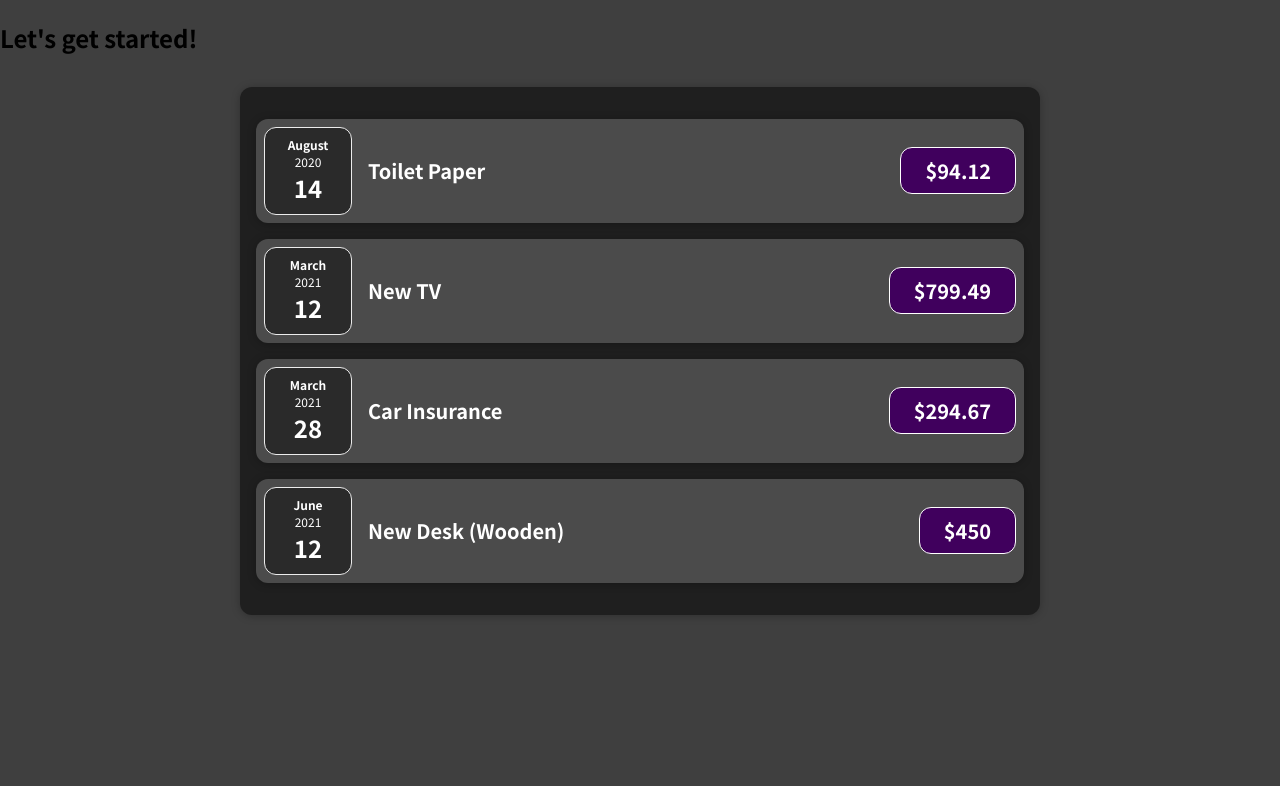
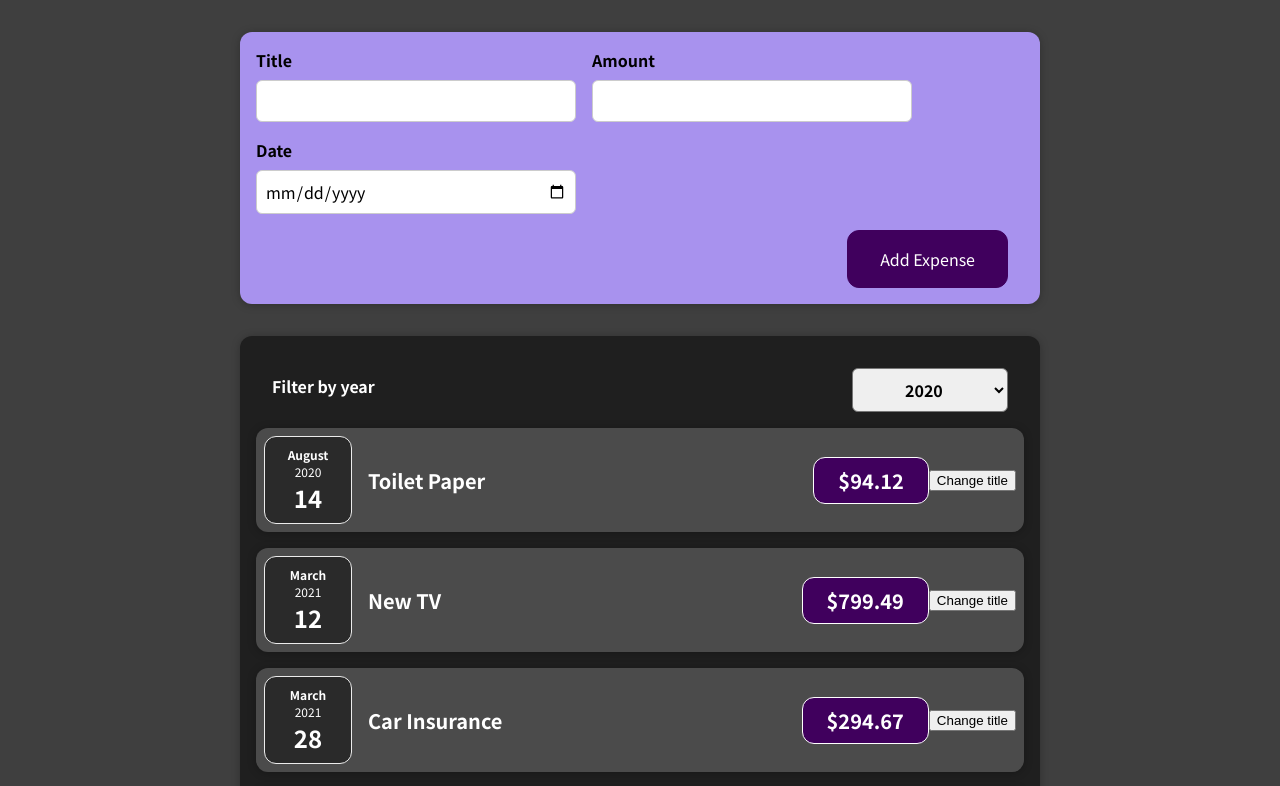
Before and after one commit to snjv9/01-starting-setup, a React (Create React App) app: page / in a window 1280 px wide. Shown: the top 786 px of the page. Built offline with nearby package versions, Linux system fonts and the light colour scheme.

Commit message:
Added State and 2 Way Binding

```diff
--- a/src/App.js
+++ b/src/App.js
@@ -1,5 +1,5 @@
 import Expenses from "./components/Expenses/Expenses";
-
+import NewExpense from "./components/NewExpense/NewExpense";
 function App() {
   const expenses = [
     {
@@ -22,10 +22,14 @@
       date: new Date(2021, 5, 12),
     },
   ];
+
+  const addExpenseHandler = (expense) => {
+    console.log(expense);
+  };
   //variable name such as title,amount,date used here will be as it is used when accessing this via props
   return (
     <div>
-      <h2>Let's get started!</h2>
+      <NewExpense onAddExpense={addExpenseHandler} />
       <Expenses items={expenses}></Expenses>
     </div>
   );
--- a/src/components/Expenses/ExpenseItem.js
+++ b/src/components/Expenses/ExpenseItem.js
@@ -1,15 +1,25 @@
+import React, { useState } from "react";
+
 import "./ExpenseItem.css";
 import Card from "../UI/Card";
 import ExpenseDate from "./ExpenseDate";
 
 const ExpenseItem = (props) => {
+  //This props.title is the initial value from where we want to observe change
+  const [title, setTitle] = useState(props.title);
+
+  const clickHandler = () => {
+    setTitle("Updated");
+  };
+
   return (
     <Card className="expense-item">
       <ExpenseDate date={props.date}></ExpenseDate>
       <div className="expense-item__description">
-        <h2>{props.title}</h2>
+        <h2>{title}</h2>
         <div className="expense-item__price"> ${props.amount}</div>
       </div>
+      <button onClick={clickHandler}>Change title</button>
     </Card>
   );
 };
--- a/src/components/Expenses/Expenses.js
+++ b/src/components/Expenses/Expenses.js
@@ -1,10 +1,21 @@
 import ExpenseItem from "./ExpenseItem";
 import "./Expenses.css";
 import Card from "../UI/Card";
+import React, { useState } from "react";
+import ExpensesFilter from "./ExpensesFilter";
 
 const Expenses = (props) => {
+  const [filteredYear, setFilteredYear] = useState("2020");
+  const filterChangeHandler = (selectedYear) => {
+    setFilteredYear(selectedYear);
+  };
   return (
+    <div>
       <Card className="expenses">
+        <ExpensesFilter
+          selected={filteredYear}
+          onChangeFilter={filterChangeHandler}
+        />
         <ExpenseItem
           title={props.items[0].title}
           amount={props.items[0].amount}
@@ -26,6 +37,7 @@
           date={props.items[3].date}
         />
       </Card>
+    </div>
   );
 };
 
--- /dev/null
+++ b/src/components/Expenses/ExpensesFilter.css
@@ -0,0 +1,24 @@
+.expenses-filter {
+  color: white;
+  padding: 0 1rem;
+}
+
+.expenses-filter__control {
+  display: flex;
+  width: 100%;
+  align-items: center;
+  justify-content: space-between;
+  margin: 1rem 0;
+}
+
+.expenses-filter label {
+  font-weight: bold;
+  margin-bottom: 0.5rem;
+}
+
+.expenses-filter select {
+  font: inherit;
+  padding: 0.5rem 3rem;
+  font-weight: bold;
+  border-radius: 6px;
+}
--- /dev/null
+++ b/src/components/Expenses/ExpensesFilter.js
@@ -0,0 +1,24 @@
+import React from "react";
+
+import "./ExpensesFilter.css";
+
+const ExpensesFilter = (props) => {
+  const dropdownChangeHandler = (event) => {
+    props.onChangeFilter(event.target.value);
+  };
+  return (
+    <div className="expenses-filter">
+      <div className="expenses-filter__control">
+        <label>Filter by year</label>
+        <select value={props.selected} onChange={dropdownChangeHandler}>
+          <option value="2022">2022</option>
+          <option value="2021">2021</option>
+          <option value="2020">2020</option>
+          <option value="2019">2019</option>
+        </select>
+      </div>
+    </div>
+  );
+};
+
+export default ExpensesFilter;
--- /dev/null
+++ b/src/components/NewExpense/ExpenseForm.css
@@ -0,0 +1,26 @@
+.new-expense__controls {
+  display: flex;
+  flex-wrap: wrap;
+  gap: 1rem;
+  margin-bottom: 1rem;
+  text-align: left;
+}
+
+.new-expense__control label {
+  font-weight: bold;
+  margin-bottom: 0.5rem;
+  display: block;
+}
+
+.new-expense__control input {
+  font: inherit;
+  padding: 0.5rem;
+  border-radius: 6px;
+  border: 1px solid #ccc;
+  width: 20rem;
+  max-width: 100%;
+}
+
+.new-expense__actions {
+  text-align: right;
+}
--- /dev/null
+++ b/src/components/NewExpense/ExpenseForm.js
@@ -0,0 +1,92 @@
+import React, { useState } from "react";
+import "./ExpenseForm.css";
+
+const ExpenseForm = (props) => {
+  //Here when something will be entered then this will automatically update the state however we dont explicitly want that
+
+  const [enteredTitle, setEnteredTitle] = useState("");
+  const [enteredAmount, setEnteredAmount] = useState("");
+  const [enteredDate, setEnteredDate] = useState("");
+  // const [userInput,setUserInput] = useState({
+  //   enteredTitle='',
+  //   enteredAmount='',
+  //   enteredDate=''
+  // });
+
+  const titleChangeHandler = (event) => {
+    setEnteredTitle(event.target.value);
+    // setUserInput((prevState)=>{
+    //   return {...prevState,enteredTitle:event.target.value};
+    // });
+  };
+
+  const amountChangeHandler = (event) => {
+    setEnteredAmount(event.target.value);
+    // setUserInput({
+    //   ...userInput,
+    //   enteredAmount: event.target.value
+    // })
+  };
+
+  const dateChangeHandler = (event) => {
+    setEnteredDate(event.target.value);
+    // setUserInput({
+    //     ...userInput,
+    //     enteredDate:event.target.value
+    // })
+  };
+
+  const submitHandler = (event) => {
+    event.preventDefault();
+    const expenseData = {
+      title: enteredTitle,
+      amount: enteredAmount,
+      date: new Date(enteredDate),
+    };
+    props.onSaveExpenseData(expenseData);
+    setEnteredTitle("");
+    setEnteredAmount("");
+    setEnteredDate("");
+  };
+
+  //when a submit button is inside a form we cam listen to form being submitted
+  return (
+    <form onSubmit={submitHandler}>
+      <div className="new-expense__controls">
+        <div className="new-expense__control">
+          <label>Title</label>
+          <input
+            type="text"
+            value={enteredTitle}
+            onChange={titleChangeHandler}
+          />
+        </div>
+        <div className="new-expense__control">
+          <label>Amount</label>
+          <input
+            type="number"
+            min="0.01"
+            step="0.01"
+            value={enteredAmount}
+            onChange={amountChangeHandler}
+          />
+        </div>
+        <div className="new-expense__control">
+          <label>Date</label>
+          <input
+            type="date"
+            min="2019-01-01"
+            max="2022-12-31"
+            value={enteredDate}
+            onChange={dateChangeHandler}
+          />
+        </div>
+      </div>
+      <div className="new-expense__actions">
+        <button type="submit">Add Expense</button>
+      </div>
+    </form>
+  );
+};
+
+export default ExpenseForm;
--- /dev/null
+++ b/src/components/NewExpense/NewExpense.css
@@ -0,0 +1,38 @@
+.new-expense {
+  background-color: #a892ee;
+  padding: 1rem;
+  margin: 2rem auto;
+  width: 50rem;
+  max-width: 95%;
+  border-radius: 12px;
+  text-align: center;
+  box-shadow: 0 1px 8px rgba(0, 0, 0, 0.25);
+}
+
+.new-expense button {
+  font: inherit;
+  cursor: pointer;
+  padding: 1rem 2rem;
+  border: 1px solid #40005d;
+  background-color: #40005d;
+  color: white;
+  border-radius: 12px;
+  margin-right: 1rem;
+}
+
+.new-expense button:hover,
+.new-expense button:active {
+  background-color: #510674;
+  border-color: #510674;
+}
+
+.new-expense button.alternative {
+  color: #220131;
+  border-color: transparent;
+  background-color: transparent;
+}
+
+.new-expense button.alternative:hover,
+.new-expense button.alternative:active {
+  background-color: #ddb3f8;
+}
--- /dev/null
+++ b/src/components/NewExpense/NewExpense.js
@@ -0,0 +1,22 @@
+import React from "react";
+import "./NewExpense.css";
+import ExpenseForm from "./ExpenseForm";
+
+const NewExpense = (props) => {
+  const saveExpenseDataHandler = (enteredExpenseData) => {
+    const expenseData = {
+      ...enteredExpenseData,
+      id: Math.random().toString(),
+    };
+    props.onAddExpense(expenseData);
+    //console.log(expenseData);
+  };
+
+  return (
+    <div className="new-expense">
+      <ExpenseForm onSaveExpenseData={saveExpenseDataHandler} />
+    </div>
+  );
+};
+
+export default NewExpense;
```
Also changed, not shown: 1 other file (tests, documents, lock files or other folders). Lines whose indentation alone changed are shown as unchanged.
